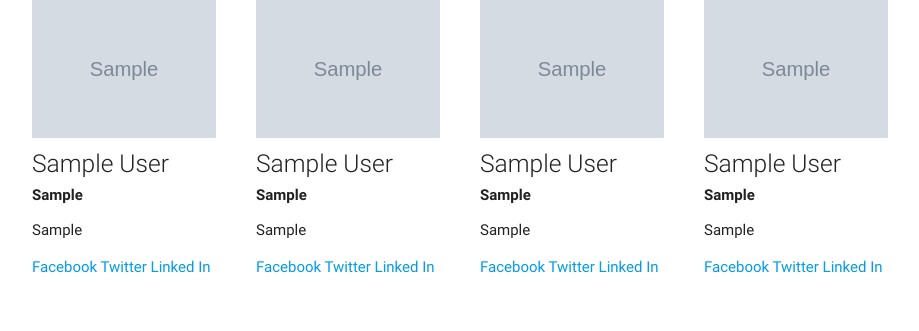
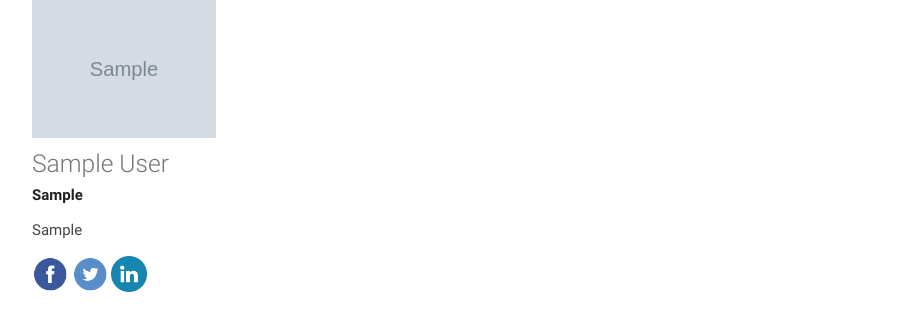
Before and after one commit to aleksandrmaksimoviclt/litebits.co, a Django app: page / in a window 1280 px wide. Shown: the top 331 px of the page, without its empty margins (180-1099 px from the left). Run offline with Django 3.2, Linux system fonts and the light colour scheme; tables that the repository leaves empty hold one stand-in row (values such as "Sample post"); grey boxes marked "Sample" are stand-in pictures.

Commit message:
Added social icons, started centering protocol

```diff
--- a/static/website_app/css/custom.css
+++ b/static/website_app/css/custom.css
@@ -1,13 +1,27 @@
 .member {
     padding-left: 20px !important;
     padding-right: 20px !important;
+    padding-bottom: 20px !important;
 }
-img.team-member-image {
+.team-member-image {
     width: 100%;
 }
-h5.member-name {
+.member-name {
     font-weight: 300;
+    color: #757575;
 }
-h6.member-job {
+.member-job {
     font-weight: bold;
 }
+.member-resume{
+	color: #444;
+}
+.social-icon-wrapper {
+    height: 36px;
+    width: 36px;
+    display: inline-block;
+}
+.social-icon{
+	width: 100%;
+	height: 100%;
+}
--- a/website_app/templates/website_app/index.html
+++ b/website_app/templates/website_app/index.html
@@ -22,45 +22,19 @@
 						<img class="team-member-image" src="{{ member.img }}">
 						<h5 class="member-name">{{ member.name }}</h5>
 						<h6 class="member-job">{{ member.job }}</h6>
-						<p>{{ member.resume }}</p>
-						<a href="{{ member.facebook }}">Facebook</a>
-						<a href="{{ member.twitter }}">Twitter</a>
-						<a href="{{ member.linkedin }}">Linked In</a>
+						<p class="member-resume">{{ member.resume }}</p>
+						<div class="social-icon-wrapper">
+							<a href="{{ member.facebook }}"><img class="social-icon" src="{% static "website_app/img/facebook.png" %}"></a>
+						</div>
+						<div class="social-icon-wrapper">
+							<a href="{{ member.twitter }}"><img class="social-icon" src="{% static "website_app/img/twitter.png" %}"></a>
+						</div>
+						<div class="social-icon-wrapper">
+							<a href="{{ member.linkedin }}"><img class="social-icon" src="{% static "website_app/img/linkedin.png" %}"></a>
+						</div>
 					</div>
 				{% endfor %}
-				{% for member in members %}
-					<div class="col s12 l3 member">
-						<img class="team-member-image" src="{{ member.img }}">
-						<h5 class="member-name">{{ member.name }}</h5>
-						<h6 class="member-job">{{ member.job }}</h6>
-						<p>{{ member.resume }}</p>
-						<a href="{{ member.facebook }}">Facebook</a>
-						<a href="{{ member.twitter }}">Twitter</a>
-						<a href="{{ member.linkedin }}">Linked In</a>
-					</div>
-				{% endfor %}
-				{% for member in members %}
-					<div class="col s12 l3 member">
-						<img class="team-member-image" src="{{ member.img }}">
-						<h5 class="member-name">{{ member.name }}</h5>
-						<h6 class="member-job">{{ member.job }}</h6>
-						<p>{{ member.resume }}</p>
-						<a href="{{ member.facebook }}">Facebook</a>
-						<a href="{{ member.twitter }}">Twitter</a>
-						<a href="{{ member.linkedin }}">Linked In</a>
-					</div>
-				{% endfor %}
-				{% for member in members %}
-					<div class="col s12 l3 member">
-						<img class="team-member-image" src="{{ member.img }}">
-						<h5 class="member-name">{{ member.name }}</h5>
-						<h6 class="member-job">{{ member.job }}</h6>
-						<p>{{ member.resume }}</p>
-						<a href="{{ member.facebook }}">Facebook</a>
-						<a href="{{ member.twitter }}">Twitter</a>
-						<a href="{{ member.linkedin }}">Linked In</a>
-					</div>
-				{% endfor %}
+
 			</div>
 		</div>
 
```
Also changed, not shown: static/website_app/img/facebook.png (added), static/website_app/img/linkedin.png (added), static/website_app/img/twitter.png (added).
